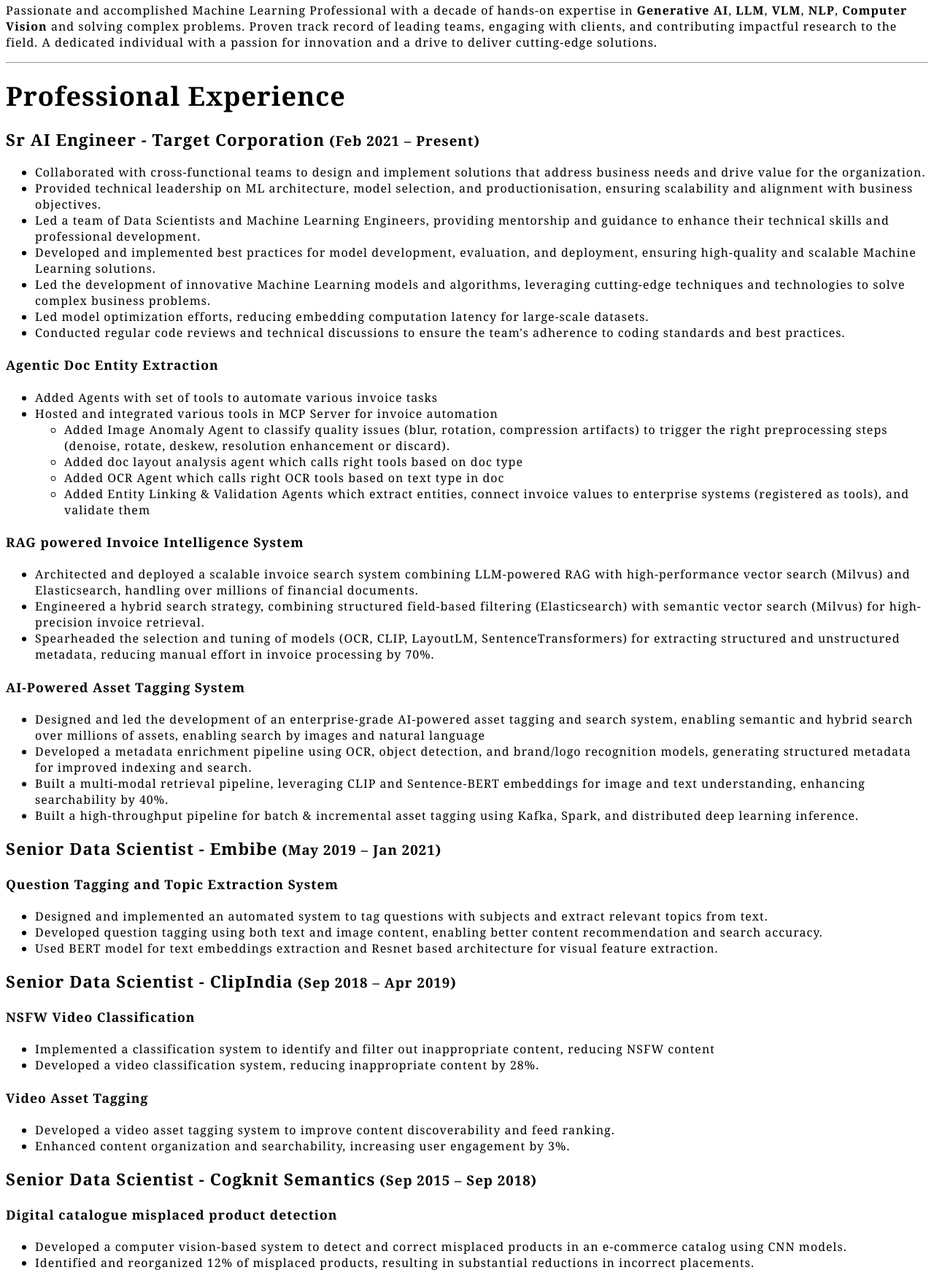
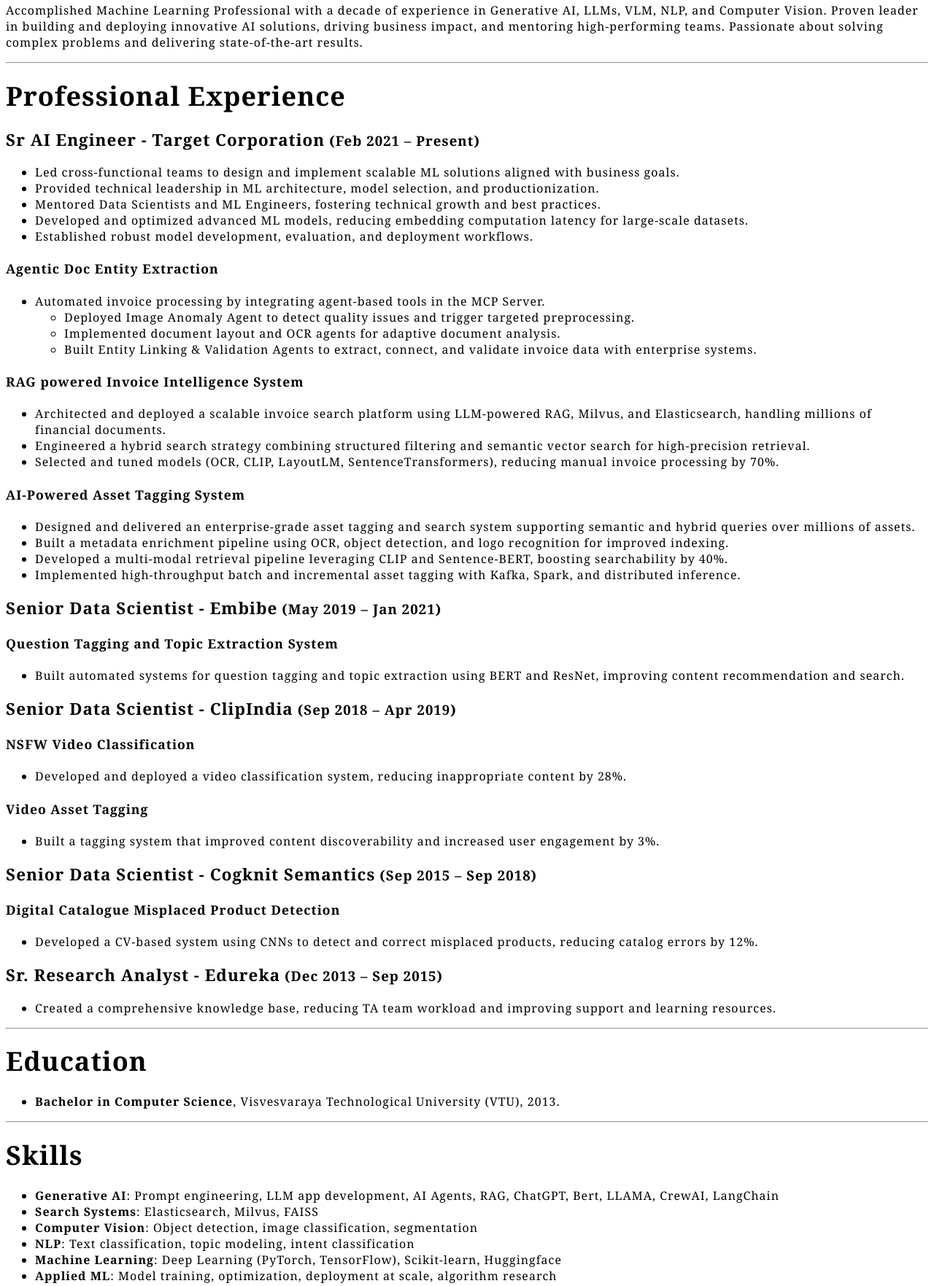
Before and after one commit to abhaymise/abhaymise.github.io, a plain HTML site: page resume/other_formats/resume_search_20251213.html in a window 1280 px wide. Shown: the part 309-2072 px from the top of the page at 73% size. Drawn offline with Linux system fonts and the light colour scheme.

Commit message:
refine README and resume_search.md for clarity; update output file naming conventions and enhance professional experience descriptions

```diff
--- a/resume/other_formats/resume_search_20251213.html
+++ b/resume/other_formats/resume_search_20251213.html
@@ -20,7 +20,7 @@
 
 <h2><span style="font-family:Georgia,serif;font-size:1.5em;font-weight:bold;">About Me</span></h2>
 
-<p>Passionate and accomplished Machine Learning Professional with a decade of hands-on expertise in <strong>Generative AI</strong>, <strong>LLM</strong>, <strong>VLM</strong>, <strong>NLP</strong>, <strong>Computer Vision</strong> and solving complex problems.  Proven track record of leading teams, engaging with clients, and contributing impactful research to the field.  A dedicated individual with a passion for innovation and a drive to deliver cutting-edge solutions.</p>
+<p>Accomplished Machine Learning Professional with a decade of experience in Generative AI, LLMs, VLM, NLP, and Computer Vision. Proven leader in building and deploying innovative AI solutions, driving business impact, and mentoring high-performing teams. Passionate about solving complex problems and delivering state-of-the-art results.</p>
 
 <hr />
 
@@ -29,43 +29,39 @@
 <h3><span style="font-family:Georgia,serif;font-size:1.2em;font-weight:bold;">Sr AI Engineer - Target Corporation</span> <span style="font-size:1em;">(Feb 2021 – Present)</span></h3>
 
 <ul>
-<li>Collaborated with cross-functional teams to design and implement solutions that address business needs and drive value for the organization.</li>
-<li>Provided technical leadership on ML architecture, model selection, and productionisation, ensuring scalability and alignment with business objectives.</li>
-<li>Led a team of Data Scientists and Machine Learning Engineers, providing mentorship and guidance to enhance their technical skills and professional development.</li>
-<li>Developed and implemented best practices for model development, evaluation, and deployment, ensuring high-quality and scalable Machine Learning solutions.</li>
-<li>Led the development of innovative Machine Learning models and algorithms, leveraging cutting-edge techniques and technologies to solve complex business problems.</li>
-<li>Led model optimization efforts, reducing embedding computation latency for large-scale datasets.</li>
-<li>Conducted regular code reviews and technical discussions to ensure the team's adherence to coding standards and best practices.</li>
+<li>Led cross-functional teams to design and implement scalable ML solutions aligned with business goals.</li>
+<li>Provided technical leadership in ML architecture, model selection, and productionization.</li>
+<li>Mentored Data Scientists and ML Engineers, fostering technical growth and best practices.</li>
+<li>Developed and optimized advanced ML models, reducing embedding computation latency for large-scale datasets.</li>
+<li>Established robust model development, evaluation, and deployment workflows.</li>
 </ul>
 
 <h4><span style="font-family:Georgia,serif;font-size:1.1em;font-weight:bold;">Agentic Doc Entity Extraction</span></h4>
 
 <ul>
-<li>Added Agents with set of tools to automate various invoice tasks</li>
-<li>Hosted and integrated various tools in MCP Server for invoice automation
+<li>Automated invoice processing by integrating agent-based tools in the MCP Server.
 <ul>
-<li>Added Image Anomaly Agent to classify quality issues (blur, rotation, compression artifacts) to trigger the right preprocessing steps (denoise, rotate, deskew, resolution enhancement or discard).</li>
-<li>Added doc layout analysis agent which calls right tools based on doc type</li>
-<li>Added OCR Agent which calls right OCR tools based on text type in doc</li>
-<li>Added Entity Linking &amp; Validation Agents which extract entities, connect invoice values to enterprise systems (registered as tools), and validate them</li>
+<li>Deployed Image Anomaly Agent to detect quality issues and trigger targeted preprocessing.</li>
+<li>Implemented document layout and OCR agents for adaptive document analysis.</li>
+<li>Built Entity Linking &amp; Validation Agents to extract, connect, and validate invoice data with enterprise systems.</li>
 </ul></li>
 </ul>
 
 <h4><span style="font-family:Georgia,serif;font-size:1.1em;font-weight:bold;">RAG powered Invoice Intelligence System</span></h4>
 
 <ul>
-<li>Architected and deployed a scalable invoice search system combining LLM-powered RAG with high-performance vector search (Milvus) and Elasticsearch, handling over millions of financial documents.</li>
-<li>Engineered a hybrid search strategy, combining structured field-based filtering (Elasticsearch) with semantic vector search (Milvus) for high-precision invoice retrieval.</li>
-<li>Spearheaded the selection and tuning of models (OCR, CLIP, LayoutLM, SentenceTransformers) for extracting structured and unstructured metadata, reducing manual effort in invoice processing by 70%.</li>
+<li>Architected and deployed a scalable invoice search platform using LLM-powered RAG, Milvus, and Elasticsearch, handling millions of financial documents.</li>
+<li>Engineered a hybrid search strategy combining structured filtering and semantic vector search for high-precision retrieval.</li>
+<li>Selected and tuned models (OCR, CLIP, LayoutLM, SentenceTransformers), reducing manual invoice processing by 70%.</li>
 </ul>
 
 <h4><span style="font-family:Georgia,serif;font-size:1.1em;font-weight:bold;">AI-Powered Asset Tagging System</span></h4>
 
 <ul>
-<li>Designed and led the development of an enterprise-grade AI-powered asset tagging and search system, enabling semantic and hybrid search over millions of assets, enabling search by images and natural language</li>
-<li>Developed a metadata enrichment pipeline using OCR, object detection, and brand/logo recognition models, generating structured metadata for improved indexing and search.</li>
-<li>Built a multi-modal retrieval pipeline, leveraging CLIP and Sentence-BERT embeddings for image and text understanding, enhancing searchability by 40%.</li>
-<li>Built a high-throughput pipeline for batch &amp; incremental asset tagging using Kafka, Spark, and distributed deep learning inference.</li>
+<li>Designed and delivered an enterprise-grade asset tagging and search system supporting semantic and hybrid queries over millions of assets.</li>
+<li>Built a metadata enrichment pipeline using OCR, object detection, and logo recognition for improved indexing.</li>
+<li>Developed a multi-modal retrieval pipeline leveraging CLIP and Sentence-BERT, boosting searchability by 40%.</li>
+<li>Implemented high-throughput batch and incremental asset tagging with Kafka, Spark, and distributed inference.</li>
 </ul>
 
 <h3><span style="font-family:Georgia,serif;font-size:1.2em;font-weight:bold;">Senior Data Scientist - Embibe</span> <span style="font-size:1em;">(May 2019 – Jan 2021)</span></h3>
@@ -73,9 +69,7 @@
 <h4><span style="font-family:Georgia,serif;font-size:1.1em;font-weight:bold;">Question Tagging and Topic Extraction System</span></h4>
 
 <ul>
-<li>Designed and implemented an automated system to tag questions with subjects and extract relevant topics from text.</li>
-<li>Developed question tagging using both text and image content, enabling better content recommendation and search accuracy.</li>
-<li>Used BERT model for text embeddings extraction and Resnet based architecture for visual feature extraction.</li>
+<li>Built automated systems for question tagging and topic extraction using BERT and ResNet, improving content recommendation and search.</li>
 </ul>
 
 <h3><span style="font-family:Georgia,serif;font-size:1.2em;font-weight:bold;">Senior Data Scientist - ClipIndia</span> <span style="font-size:1em;">(Sep 2018 – Apr 2019)</span></h3>
@@ -83,30 +77,27 @@
 <h4><span style="font-family:Georgia,serif;font-size:1.1em;font-weight:bold;">NSFW Video Classification</span></h4>
 
 <ul>
-<li>Implemented a classification system to identify and filter out inappropriate content, reducing NSFW content</li>
-<li>Developed a video classification system, reducing inappropriate content by 28%.</li>
+<li>Developed and deployed a video classification system, reducing inappropriate content by 28%.</li>
 </ul>
 
 <h4><span style="font-family:Georgia,serif;font-size:1.1em;font-weight:bold;">Video Asset Tagging</span></h4>
 
 <ul>
-<li>Developed a video asset tagging system to improve content discoverability and feed ranking.</li>
-<li>Enhanced content organization and searchability, increasing user engagement by 3%.</li>
+<li>Built a tagging system that improved content discoverability and increased user engagement by 3%.</li>
 </ul>
 
 <h3><span style="font-family:Georgia,serif;font-size:1.2em;font-weight:bold;">Senior Data Scientist - Cogknit Semantics</span> <span style="font-size:1em;">(Sep 2015 – Sep 2018)</span></h3>
 
-<h4><span style="font-family:Georgia,serif;font-size:1.1em;font-weight:bold;">Digital catalogue misplaced product detection</span></h4>
+<h4><span style="font-family:Georgia,serif;font-size:1.1em;font-weight:bold;">Digital Catalogue Misplaced Product Detection</span></h4>
 
 <ul>
-<li>Developed a computer vision-based system to detect and correct misplaced products in an e-commerce catalog using CNN models.</li>
-<li>Identified and reorganized 12% of misplaced products, resulting in substantial reductions in incorrect placements.</li>
+<li>Developed a CV-based system using CNNs to detect and correct misplaced products, reducing catalog errors by 12%.</li>
 </ul>
 
 <h3><span style="font-family:Georgia,serif;font-size:1.2em;font-weight:bold;">Sr. Research Analyst - Edureka</span> <span style="font-size:1em;">(Dec 2013 – Sep 2015)</span></h3>
 
 <ul>
-<li>Led the initiative to create a comprehensive knowledge base, reducing the workload on the TA team and enhancing the overall efficiency of support and learning resources.</li>
+<li>Created a comprehensive knowledge base, reducing TA team workload and improving support and learning resources.</li>
 </ul>
 
 <hr />
@@ -122,15 +113,15 @@
 <h2><span style="font-family:Georgia,serif;font-size:1.5em;font-weight:bold;">Skills</span></h2>
 
 <ul>
-<li><strong>Generative AI</strong>: Advanced Prompt engineering, LLM app development, AI Agents, RAG, ChatGPT, Bert, LLAMA, CrewAI, LangChain</li>
+<li><strong>Generative AI</strong>: Prompt engineering, LLM app development, AI Agents, RAG, ChatGPT, Bert, LLAMA, CrewAI, LangChain</li>
 <li><strong>Search Systems</strong>: Elasticsearch, Milvus, FAISS</li>
-<li><strong>Computer Vision</strong>: Object detection, image classification, image segmentation</li>
-<li><strong>NLP</strong>: Text classification, topic modeling, Intent classification</li>
+<li><strong>Computer Vision</strong>: Object detection, image classification, segmentation</li>
+<li><strong>NLP</strong>: Text classification, topic modeling, intent classification</li>
 <li><strong>Machine Learning</strong>: Deep Learning (PyTorch, TensorFlow), Scikit-learn, Huggingface</li>
-<li><strong>Applied ML</strong>: Model training, optimisation and deployment at scale, Algorithm research and selection</li>
+<li><strong>Applied ML</strong>: Model training, optimization, deployment at scale, algorithm research</li>
 <li><strong>Data Processing</strong>: NumPy, Pandas, Spark, Hadoop</li>
 <li><strong>Cloud Platforms</strong>: AWS, Azure, Google Cloud</li>
-<li><strong>MLOps</strong>: Git, CI/CD, MLflow, containerization (Docker), APIs</li>
+<li><strong>MLOps</strong>: Git, CI/CD, MLflow, Docker, APIs</li>
 <li><strong>Team Skills</strong>: Team building, leadership, project planning, data storytelling</li>
 </ul>
 
@@ -139,7 +130,7 @@
 <h2><span style="font-family:Georgia,serif;font-size:1.5em;font-weight:bold;">Publications and Presentations</span></h2>
 
 <ul>
-<li>Poster presentation on "Domain Adaptation of Image Caption Model for Video Descriptions" at AI &amp; Deep Learning Conference (GTC 2018, NVIDIA).</li>
+<li>Poster: "Domain Adaptation of Image Caption Model for Video Descriptions" at AI &amp; Deep Learning Conference (GTC 2018, NVIDIA).</li>
 </ul>
 
         </body>
```
Also changed, not shown: 3 other files.
